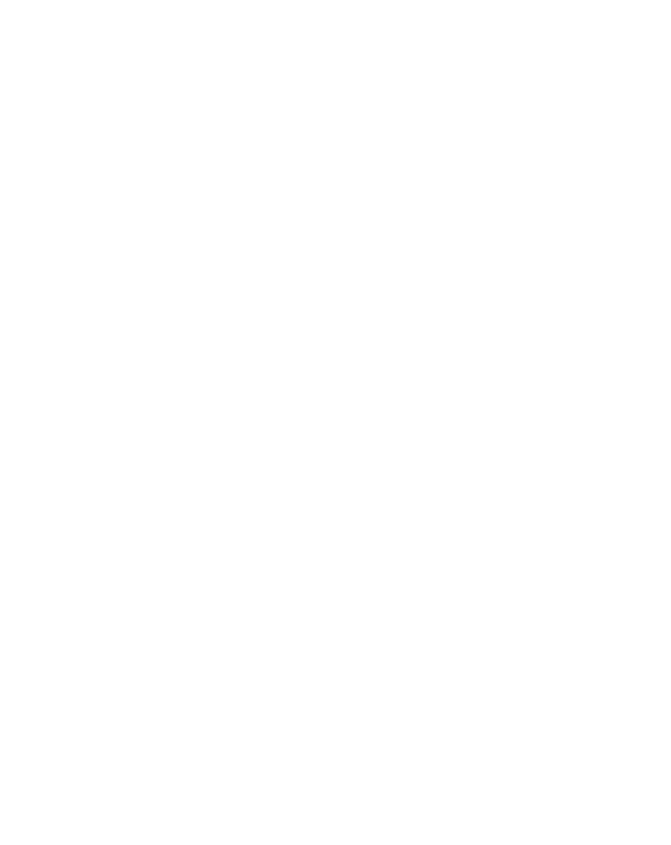
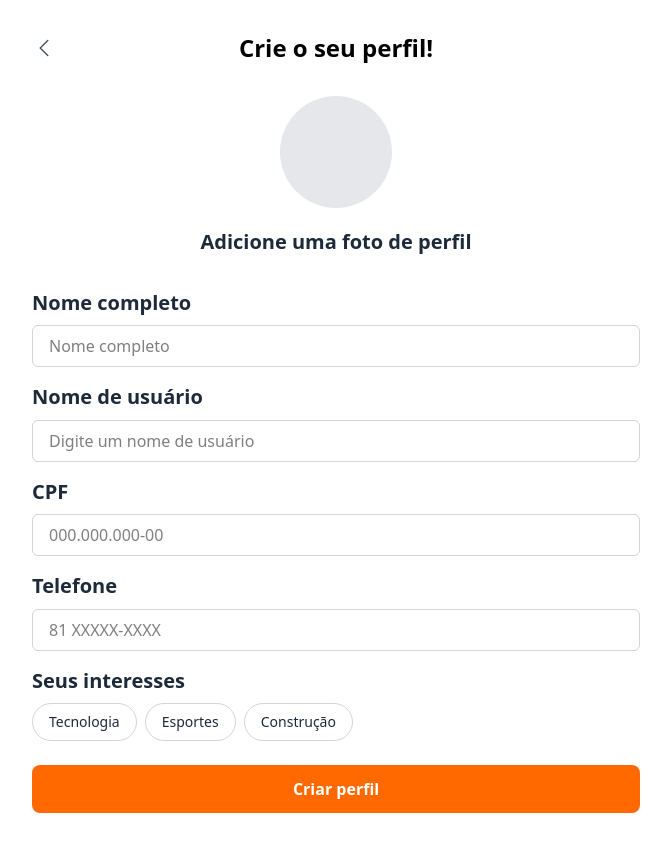
Before and after one commit to Time2-Procurai/procurai-frontend, a React (Vite) app: page /cadastro/cliente in a window 1280 px wide. Before the commit this address had no page. Shown: the whole page, without its empty margins (304-975 px from the left). Before the commit the page ends 800 px from the top, so only its background shows below. Built offline with nearby package versions, Linux system fonts and the light colour scheme.

Commit message:
feat: finalizando tela cadastro cliente

```diff
--- a/src/App.jsx
+++ b/src/App.jsx
@@ -3,6 +3,7 @@
 import FeedPage from './pages/Feed.jsx';
 import Cadastro from './pages/Cadastro.jsx';
 import ConfiguracoesPage from './pages/Configuracoes.jsx';
+import CadastroCliente from './pages/CadastroCliente.jsx';
 
 function Home() {
   return (
@@ -25,6 +26,7 @@
       <Route path="/feed" element={<FeedPage />}/>
       <Route path="/configuracoes" element ={<ConfiguracoesPage/>}/>
       <Route path='/cadastro' element={<Cadastro />} />
+      <Route path='/cadastro/cliente' element={<CadastroCliente />} />
     </Routes>
   );
 }
--- a/src/index.css
+++ b/src/index.css
@@ -1 +1,2 @@
 @import "tailwindcss";
+/* Dentro do seu arquivo index.css */
--- a/src/pages/Cadastro.jsx
+++ b/src/pages/Cadastro.jsx
@@ -16,7 +16,7 @@
     setError("");
 
     if (tipoCadastro === "usuario") {
-      navigate("/");
+      navigate("/cadastro/cliente");
     } else if (tipoCadastro === "empresa") {
       navigate("/login");
     }
--- /dev/null
+++ b/src/pages/CadastroCliente.jsx
@@ -0,0 +1,176 @@
+import React, { useState, useRef } from 'react'; // 👈 1. Importar o useRef
+import { useNavigate } from 'react-router-dom';
+
+// Ícone de seta
+const BackArrowIcon = () => (
+    <svg xmlns="http://www.w3.org/2000/svg" fill="none" viewBox="0 0 24" strokeWidth={1.5} stroke="currentColor" className="w-6 h-6">
+        <path strokeLinecap="round" strokeLinejoin="round" d="M15.75 19.5L8.25 12l7.5-7.5" />
+    </svg>
+);
+
+// Lista de interesses
+const interestsOptions = ['Tecnologia', 'Esportes', 'Construção'];
+
+// Função que simula uma chamada de API (agora modificada para FormData)
+const simulateApiCall = (formData) => {
+    // Em um app real, o objeto FormData seria enviado. Aqui, apenas logamos os dados.
+    for (let [key, value] of formData.entries()) {
+        console.log(`Enviando para a API: ${key}`, value);
+    }
+
+    return new Promise((resolve, reject) => {
+        setTimeout(() => {
+            if (Math.random() > 0.2) {
+                resolve({ success: true, message: 'Perfil criado com sucesso! Você será redirecionado.' });
+            } else {
+                reject({ success: false, message: 'Erro: O nome de usuário já existe. Tente outro.' });
+            }
+        }, 1500);
+    });
+};
+
+const CadastroClientePage = () => {
+    const navigate = useNavigate();
+    const [formData, setFormData] = useState({ fullName: '', username: '', cpf: '', phone: '' });
+    const [selectedInterests, setSelectedInterests] = useState([]);
+    const [isLoading, setIsLoading] = useState(false);
+
+    // 👇 2. Adicionar estados para a imagem e uma ref para o input
+    const [profileImageFile, setProfileImageFile] = useState(null);
+    const [profileImagePreview, setProfileImagePreview] = useState(null);
+    const fileInputRef = useRef(null);
+
+    const handleChange = (e) => {
+        const { name, value } = e.target;
+        setFormData(prevData => ({ ...prevData, [name]: value }));
+    };
+
+    const handleInterestClick = (interest) => {
+        setSelectedInterests(prevInterests =>
+            prevInterests.includes(interest)
+                ? prevInterests.filter(item => item !== interest)
+                : [...prevInterests, interest]
+        );
+    };
+
+    // 👇 3. Adicionar funções para lidar com o clique e a seleção do arquivo
+    const handleImageContainerClick = () => {
+        fileInputRef.current.click();
+    };
+
+    const handleFileChange = (e) => {
+        const file = e.target.files[0];
+        if (file) {
+            setProfileImageFile(file);
+            setProfileImagePreview(URL.createObjectURL(file));
+        }
+    };
+
+    const handleSubmit = async (e) => {
+        e.preventDefault();
+        setIsLoading(true);
+
+        // 👇 4. Usar FormData para poder incluir o arquivo da imagem
+        const submissionData = new FormData();
+        submissionData.append('fullName', formData.fullName);
+        submissionData.append('username', formData.username);
+        submissionData.append('cpf', formData.cpf);
+        submissionData.append('phone', formData.phone);
+        submissionData.append('interests', JSON.stringify(selectedInterests));
+
+        if (profileImageFile) {
+            submissionData.append('profileImage', profileImageFile);
+        }
+
+        try {
+            const response = await simulateApiCall(submissionData);
+            alert(response.message);
+            navigate('/login');
+        } catch (error) {
+            alert(error.message);
+        } finally {
+            setIsLoading(false);
+        }
+    };
+
+    return (
+        <div className="min-h-screen bg-white flex items-center justify-center">
+            <div className="bg-white font-sans w-full max-w-2xl mx-auto p-6 sm:p-8">
+                <div className="relative flex justify-center items-center mb-8">
+                    <button
+                        onClick={() => navigate('/login')}
+                        className="absolute left-0 text-gray-600 hover:text-gray-900 transition-colors"
+                    >
+                        <BackArrowIcon />
+                    </button>
+                    <h1 className="text-2xl font-bold">Crie o seu perfil!</h1>
+                </div>
+
+                {/* 👇 5. Tornar o bloco da foto clicável e exibir o preview */}
+                <div
+                    className="flex flex-col items-center mb-8 cursor-pointer"
+                    onClick={handleImageContainerClick}
+                >
+                    {profileImagePreview ? (
+                        <img
+                            src={profileImagePreview}
+                            alt="Prévia do perfil"
+                            className="w-28 h-28 rounded-full object-cover"
+                        />
+                    ) : (
+                        <div className="w-28 h-28 bg-gray-200 rounded-full mb-3"></div>
+                    )}
+                    <span className="block text-sm font-bold mt-2 text-gray-800 text-[20px]">Adicione uma foto de perfil</span>
+                </div>
+
+                {/* 👇 6. Adicionar o input de arquivo escondido */}
+                <input
+                    type="file"
+                    ref={fileInputRef}
+                    onChange={handleFileChange}
+                    className="hidden"
+                    accept="image/png, image/jpeg, image/jpg"
+                />
+
+                <form onSubmit={handleSubmit}>
+                    <div className="mb-4">
+                        <label htmlFor="fullName" className="block text-sm font-bold mb-2 text-gray-800 text-[20px]">Nome completo</label>
+                        <input type="text" id="fullName" name="fullName" value={formData.fullName} onChange={handleChange} placeholder="Nome completo" required className="w-full px-4 py-2 border border-gray-300 rounded-md focus:outline-none focus:ring-2 focus:ring-orange-500" />
+                    </div>
+
+                    <div className="mb-4">
+                        <label htmlFor="username" className="block text-sm font-bold mb-2 text-gray-800 text-[20px]">Nome de usuário</label>
+                        <input type="text" id="username" name="username" value={formData.username} onChange={handleChange} placeholder="Digite um nome de usuário" required className="w-full px-4 py-2 border border-gray-300 rounded-md focus:outline-none focus:ring-2 focus:ring-orange-500" />
+                    </div>
+
+                    <div className="mb-4">
+                        <label htmlFor="cpf" className="block text-sm font-bold mb-2 text-gray-800 text-[20px]">CPF</label>
+                        <input type="text" id="cpf" name="cpf" value={formData.cpf} onChange={handleChange} placeholder="000.000.000-00" required className="w-full px-4 py-2 border border-gray-300 rounded-md focus:outline-none focus:ring-2 focus:ring-orange-500" />
+                    </div>
+
+                    <div className="mb-4">
+                        <label htmlFor="phone" className="block text-sm font-bold mb-2 text-gray-800 text-[20px]">Telefone</label>
+                        <input type="tel" id="phone" name="phone" value={formData.phone} onChange={handleChange} placeholder="81 XXXXX-XXXX" required className="w-full px-4 py-2 border border-gray-300 rounded-md focus:outline-none focus:ring-2 focus:ring-orange-500" />
+                    </div>
+
+                    <div className="mb-6">
+                        <label className="block text-sm font-bold mb-2 text-gray-800 text-[20px]">Seus interesses</label>
+                        <div className="flex flex-wrap gap-2">
+                            {interestsOptions.map((interest) => (
+                                <button key={interest} type="button" onClick={() => handleInterestClick(interest)} className={`px-4 py-2 rounded-full font-medium text-sm transition-colors duration-200 ${selectedInterests.includes(interest) ? 'bg-orange-500 text-white border border-orange-500' : 'bg-white text-gray-800 border border-gray-300 hover:bg-gray-100'}`}>
+                                    {interest}
+                                </button>
+                            ))}
+                        </div>
+                    </div>
+
+                    <button type="submit" disabled={isLoading} className="w-full bg-orange-500 text-white font-bold py-3 px-4 rounded-lg hover:bg-orange-600 focus:outline-none focus:ring-2 focus:ring-offset-2 focus:ring-orange-500 transition-colors duration-300 disabled:bg-orange-300 disabled:cursor-not-allowed">
+                        {isLoading ? 'Criando perfil...' : 'Criar perfil'}
+                    </button>
+                </form>
+            </div>
+        </div>
+    );
+};
+
+export default CadastroClientePage;
```
